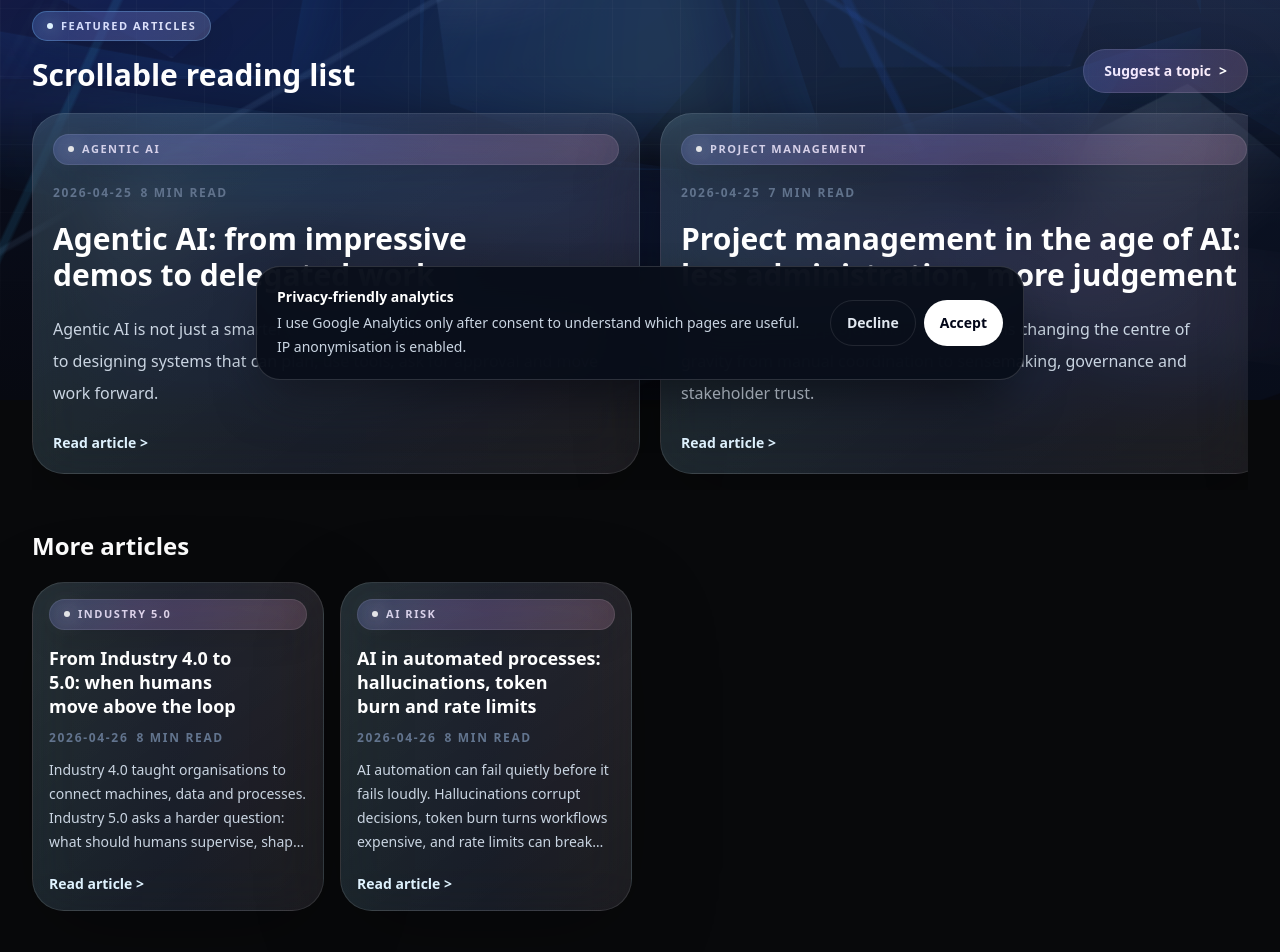
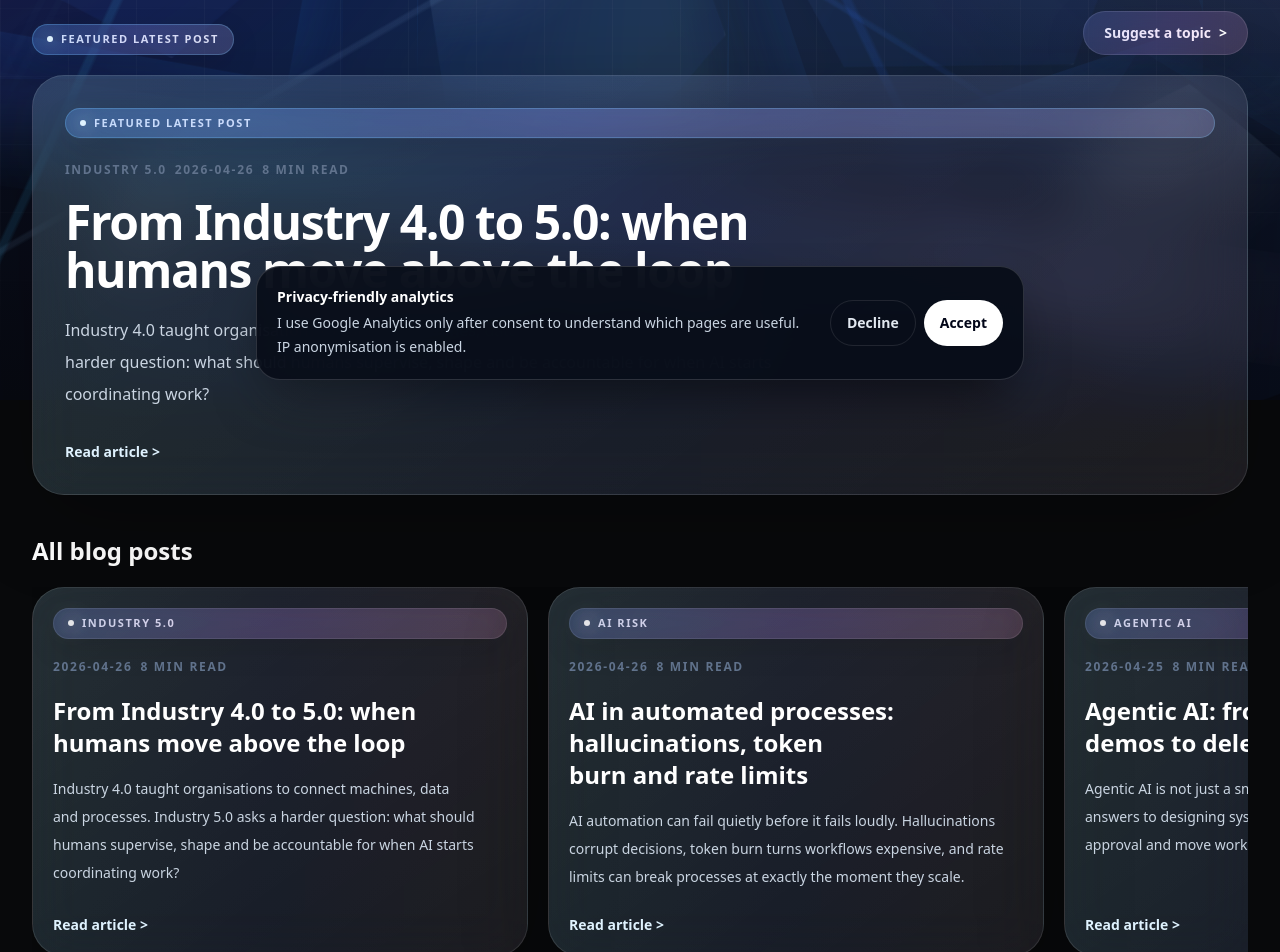
Before and after one commit to Luminovia-Training-Consulting/Website, a React (Vite) app: page /blog in a window 1280 px wide. Shown: the part 400-1352 px from the top of the page. Built offline with nearby package versions, Linux system fonts and the light colour scheme; no server answers.

Commit message:
Refine blog listing layout

```diff
--- a/src/pages/BlogPage.jsx
+++ b/src/pages/BlogPage.jsx
@@ -7,25 +7,26 @@ import Button from "../components/Button.jsx";
 export default function BlogPage() {
   const { language } = useLanguage();
   const { blogPosts } = useSiteContent();
-  const featuredPosts = blogPosts.slice(0, 3);
-  const tilePosts = blogPosts.slice(3);
+  const sortedPosts = [...blogPosts].sort((a, b) => new Date(b.date) - new Date(a.date));
+  const featuredPost = sortedPosts[0];
+  const remainingPosts = sortedPosts.slice(1);
   const copy = language === "de"
     ? {
       title: "Blog zu AI, Projektmanagement und Lehre mit KI.",
       intro: "Ausfuehrliche, veroeffentlichungsfertige Beitraege zu Themen, die zu meiner Arbeit als AI Lecturer, IT Trainerin und Business Consultant passen.",
-      featured: "Featured Articles",
-      latest: "Scrollbare Leseliste",
+      featured: "Neuester Beitrag",
+      latest: "Alle Blogbeitraege",
       read: "Artikel lesen",
-      all: "Weitere Beitraege",
+      all: "Weitere Beitraege untereinander",
       suggest: "Thema vorschlagen",
     }
     : {
       title: "Blog on AI, project work and teaching with AI.",
       intro: "Long-form, publish-ready articles on topics connected to my work as an AI lecturer, IT trainer and business consultant.",
-      featured: "Featured articles",
-      latest: "Scrollable reading list",
+      featured: "Featured latest post",
+      latest: "All blog posts",
       read: "Read article",
-      all: "More articles",
+      all: "More articles listed below",
       suggest: "Suggest a topic",
     };
 
@@ -44,27 +45,38 @@ export default function BlogPage() {
 
         <section className="mt-12">
           <div className="mb-5 flex flex-col justify-between gap-4 sm:flex-row sm:items-end">
-            <div>
-              <Badge tone="cyan">{copy.featured}</Badge>
-              <h2 className="mt-4 text-2xl font-black text-white sm:text-3xl">{copy.latest}</h2>
-            </div>
+            <Badge tone="cyan">{copy.featured}</Badge>
             <Button to="/contact" variant="secondary">{copy.suggest}</Button>
           </div>
+          <Link to={`/blog/${featuredPost.slug}`} className="soft-link-card group flex min-h-[360px] flex-col p-6 sm:p-8">
+            <Badge tone="cyan">{copy.featured}</Badge>
+            <div className="mt-6 flex flex-wrap gap-2 text-xs font-black uppercase tracking-[0.14em] text-slate-500">
+              <span>{featuredPost.category}</span>
+              <span>{featuredPost.date}</span>
+              <span>{featuredPost.readTime}</span>
+            </div>
+            <h2 className="mt-5 max-w-4xl text-3xl font-black tracking-[-0.03em] text-white sm:text-5xl">{featuredPost.title}</h2>
+            <p className="mt-5 max-w-3xl text-base leading-8 text-slate-300">{featuredPost.excerpt}</p>
+            <span className="mt-auto pt-8 text-sm font-black text-sky-100">{copy.read} &gt;</span>
+          </Link>
+        </section>
 
+        <section className="mt-10">
+          <h2 className="mb-5 text-2xl font-black text-white">{copy.latest}</h2>
           <div className="flex snap-x gap-5 overflow-x-auto pb-4 [scrollbar-color:rgba(125,211,252,.5)_rgba(255,255,255,.08)] [scrollbar-width:thin]">
-            {featuredPosts.map((post) => (
+            {sortedPosts.map((post) => (
               <Link
                 key={post.slug}
                 to={`/blog/${post.slug}`}
-                className="soft-link-card group flex min-h-[360px] w-[86vw] shrink-0 snap-start flex-col p-5 sm:w-[34rem] lg:w-[38rem]"
+                className="soft-link-card group flex min-h-[280px] w-[84vw] shrink-0 snap-start flex-col p-5 sm:w-[28rem] lg:w-[31rem]"
               >
                 <Badge tone="white">{post.category}</Badge>
                 <div className="mt-5 flex flex-wrap gap-2 text-xs font-black uppercase tracking-[0.14em] text-slate-500">
                   <span>{post.date}</span>
                   <span>{post.readTime}</span>
                 </div>
-                <h2 className="mt-5 text-3xl font-black text-white">{post.title}</h2>
-                <p className="mt-5 text-sm leading-7 text-slate-300 sm:text-base sm:leading-8">{post.excerpt}</p>
+                <h2 className="mt-5 text-2xl font-black text-white">{post.title}</h2>
+                <p className="mt-4 text-sm leading-7 text-slate-300">{post.excerpt}</p>
                 <span className="mt-auto pt-6 text-sm font-black text-sky-100">{copy.read} &gt;</span>
               </Link>
             ))}
@@ -73,17 +85,19 @@ export default function BlogPage() {
 
         <section className="mt-10">
           <h2 className="text-2xl font-black text-white">{copy.all}</h2>
-          <div className="stagger-grid mt-5 grid gap-4 sm:grid-cols-2 xl:grid-cols-4">
-            {tilePosts.map((post) => (
-              <Link key={post.slug} to={`/blog/${post.slug}`} className="soft-link-card group flex min-h-[230px] flex-col p-4">
-                <Badge tone="white">{post.category}</Badge>
-                <h2 className="mt-4 text-lg font-black leading-6 text-white">{post.title}</h2>
-                <div className="mt-3 flex flex-wrap gap-2 text-xs font-black uppercase tracking-[0.14em] text-slate-500">
-                  <span>{post.date}</span>
-                  <span>{post.readTime}</span>
+          <div className="mt-5 grid gap-3">
+            {remainingPosts.map((post) => (
+              <Link key={post.slug} to={`/blog/${post.slug}`} className="soft-link-card group grid gap-4 p-4 sm:grid-cols-[1fr_auto] sm:items-center">
+                <div>
+                  <Badge tone="white">{post.category}</Badge>
+                  <h2 className="mt-4 text-xl font-black leading-7 text-white">{post.title}</h2>
+                  <div className="mt-3 flex flex-wrap gap-2 text-xs font-black uppercase tracking-[0.14em] text-slate-500">
+                    <span>{post.date}</span>
+                    <span>{post.readTime}</span>
+                  </div>
+                  <p className="mt-3 text-sm leading-6 text-slate-300">{post.excerpt}</p>
                 </div>
-                <p className="mt-3 line-clamp-4 text-sm leading-6 text-slate-300">{post.excerpt}</p>
-                <span className="mt-auto pt-5 text-sm font-black text-sky-100">{copy.read} &gt;</span>
+                <span className="text-sm font-black text-sky-100">{copy.read} &gt;</span>
               </Link>
             ))}
           </div>
```
Also changed, not shown: 1 other file (tests, documents, lock files or other folders).
